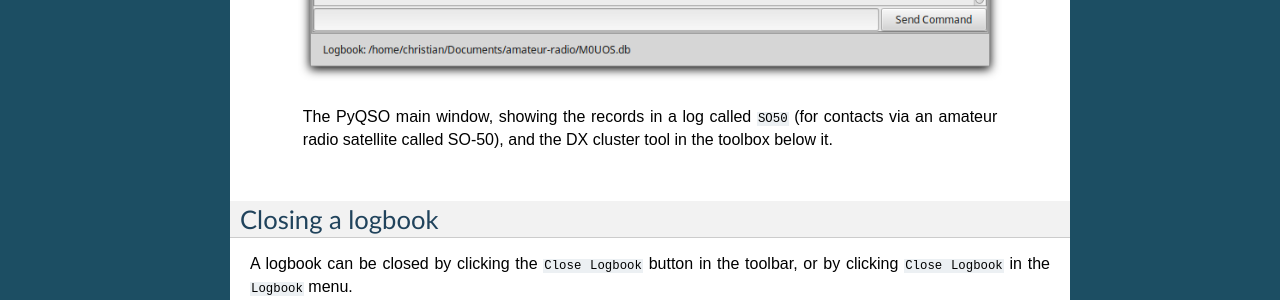
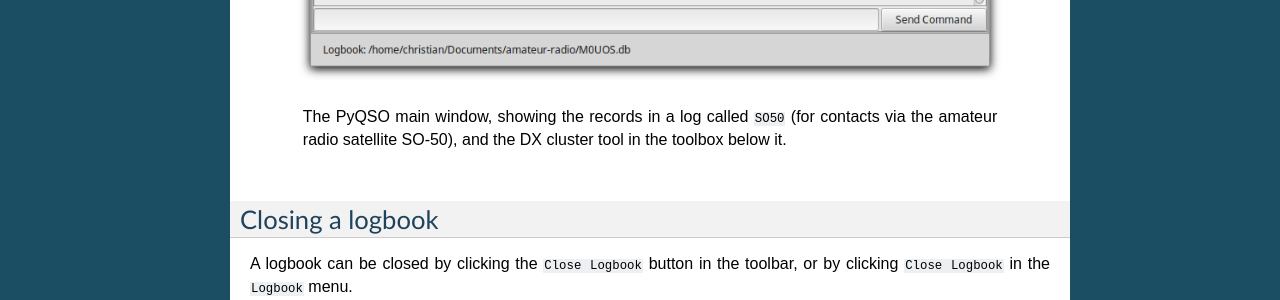
Before and after one commit to ctjacobs/pyqso, a Sphinx documentation site: the page built from docs/source/getting_started.rst, in a window 1280 px wide. Shown: the part 1965-2265 px from the top of the page. Built offline with Sphinx 7.4.7, drawn with Linux system fonts in a browser that asks for light colours.

Commit message:
Updated caption.

```diff
--- a/docs/source/getting_started.rst
+++ b/docs/source/getting_started.rst
@@ -87,7 +87,7 @@
    .. figure::  images/logbook.png
       :align:   center
 
-      The PyQSO main window, showing the records in a log called ``SO50`` (for contacts via an amateur radio satellite called SO-50), and the DX cluster tool in the toolbox below it.
+      The PyQSO main window, showing the records in a log called ``SO50`` (for contacts via the amateur radio satellite SO-50), and the DX cluster tool in the toolbox below it.
 
 Closing a logbook
 -----------------
```
